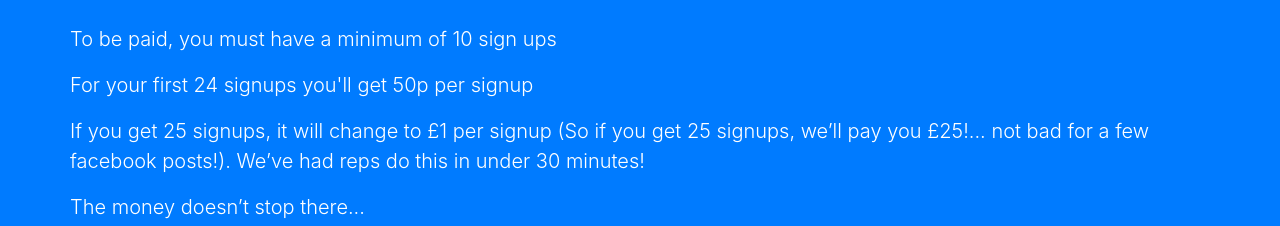
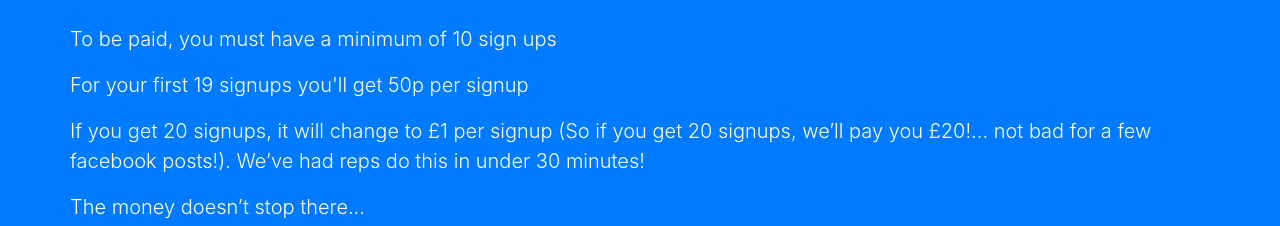
Before and after one commit to sivesh1234/oxford_finimize, a website with bundled scripts: page index.html in a window 1280 px wide. Shown: the part 1470-1696 px from the top of the page. Built offline with nearby package versions, Linux system fonts and the light colour scheme; files whose address does not match are found by name.

Commit message:
test
est

```diff
--- a/index.html
+++ b/index.html
@@ -94,8 +94,8 @@ So why not get paid for something that is minimum effort and doesn’t interrupt
 </p>
           </div>
           <div>
-            <p class="lead">For your first 24 signups you'll get 50p per signup</p>
-            <p class="lead">If you get 25 signups, it will change to £1 per signup (So if you get 25 signups, we’ll pay you £25!... not bad for a few facebook posts!). We’ve had reps do this in under 30 minutes!
+            <p class="lead">For your first 19 signups you'll get 50p per signup</p>
+            <p class="lead">If you get 20 signups, it will change to £1 per signup (So if you get 20 signups, we’ll pay you £20!... not bad for a few facebook posts!). We’ve had reps do this in under 30 minutes!
 </p>
 <p class="lead">The money doesn’t stop there...</p>
 <p class="lead">If you refer a friend to be a rep who then goes on to get 30+ sign ups, you’ll get a £5 bonus!</p>
```
